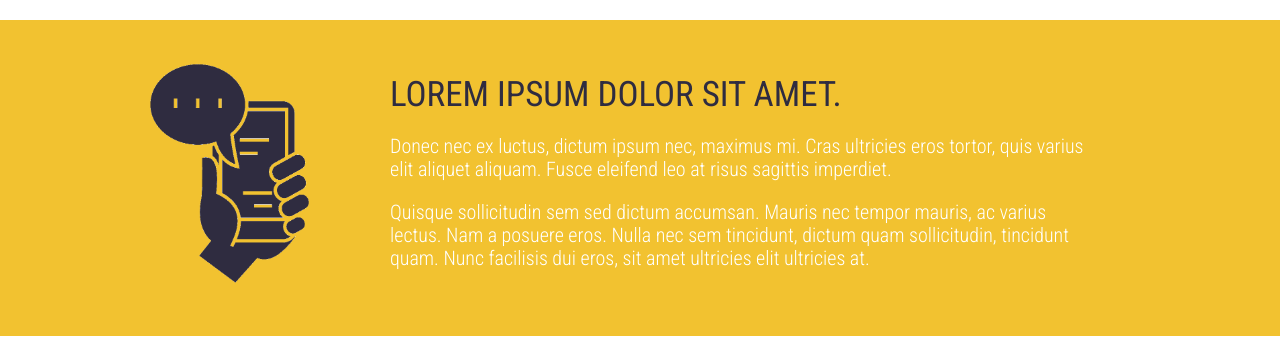
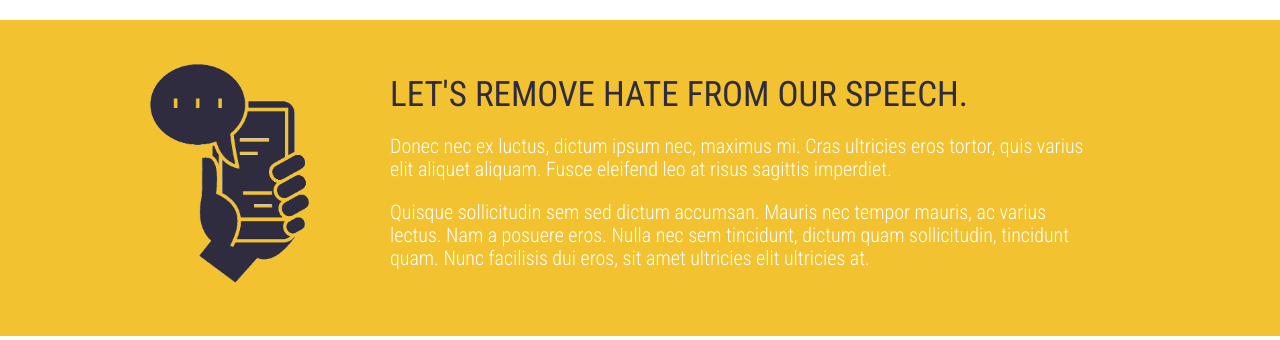
Before and after one commit to Zahorack/code-against-hate, a Flask app: page / in a window 1280 px wide. Shown: the part 80-420 px from the top of the page. Run offline with Flask 2, Linux system fonts and the light colour scheme; some libraries are stand-ins or nearby versions.

```diff
--- a/templates/index.html
+++ b/templates/index.html
@@ -131,7 +131,7 @@
             <div class="section">
                 <div class="column column-25"><img class="img-phone" src="../static/images/phone.png" /></div>
                 <div class="column column-70">
-                    <h4>Lorem ipsum dolor sit amet.</h4>
+                    <h4>Let's remove hate from our speech.</h4>
                     <p class="font-white">Donec nec ex luctus, dictum ipsum nec, maximus mi. Cras ultricies eros tortor, quis varius elit aliquet aliquam. Fusce eleifend leo at risus sagittis imperdiet.</p>
                     <p class="font-white">Quisque sollicitudin sem sed dictum accumsan. Mauris nec tempor mauris, ac varius lectus. Nam a posuere eros. Nulla nec sem tincidunt, dictum quam sollicitudin, tincidunt quam. Nunc facilisis dui eros, sit amet ultricies elit ultricies at.</p>
                 </div>
```
Also changed, not shown: static/images/linkedin-white.png (added), static/stylesheets/style.css (line endings or trailing spaces).
